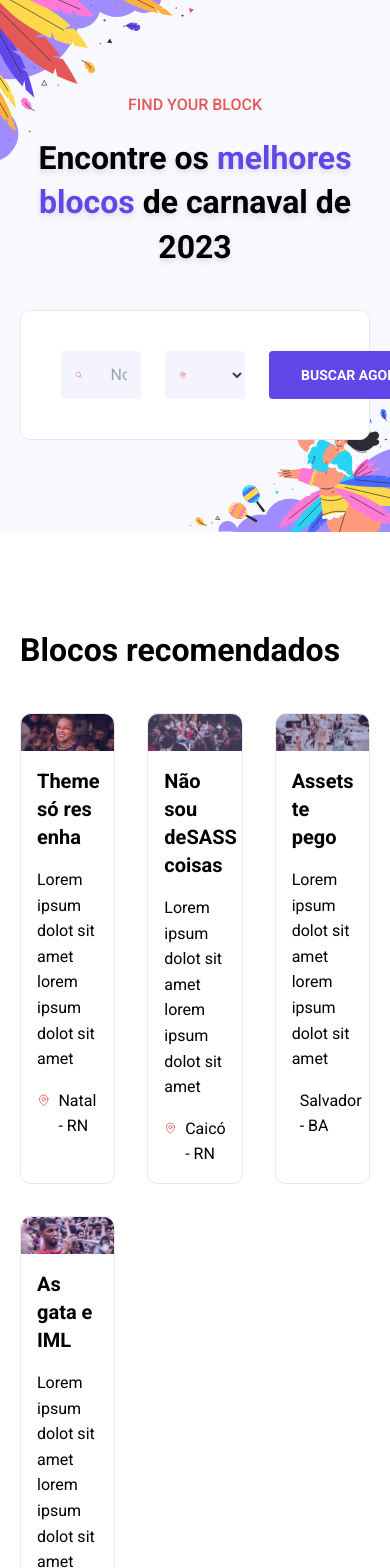
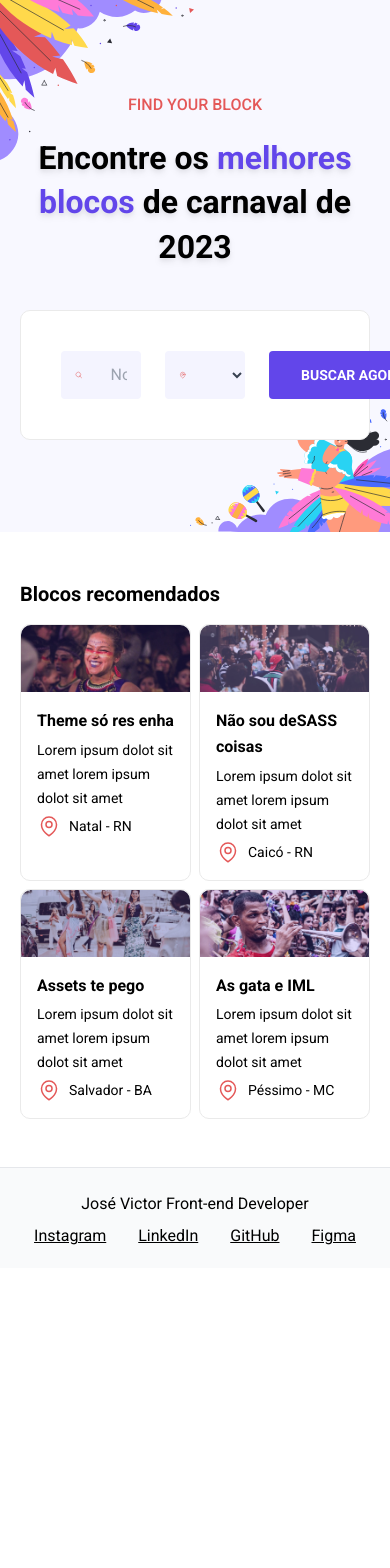
Before and after one commit to victormedeiros1/carnaval-bora-codar-7, a React (Vite) app: page / in a window 390 px wide. Shown: the top 1568 px of the page. After the commit the page ends 1268 px from the top, so only its background shows below. Built offline with nearby package versions, Linux system fonts and the light colour scheme.

Commit message:
feat: BlocksList responsive values

```diff
--- a/src/components/BlocksList/components/Block/index.tsx
+++ b/src/components/BlocksList/components/Block/index.tsx
@@ -9,7 +9,7 @@ interface Props {
 
 export default function Block({ name, description, cover, location }: Props) {
   return (
-    <article className="bg-white border border-[#EAEAEA] rounded-10 ">
+    <article className="bg-white border border-[#EAEAEA] rounded-10 mobile:max-w-348">
       <div>
         <img
           className="rounded-t-[10px] mr-0"
@@ -17,12 +17,12 @@ export default function Block({ name, description, cover, location }: Props) {
           alt={`Bloco ${name}`}
         />
       </div>
-      <div className="flex flex-col gap-4 p-4">
-        <h3 className="text-md font-bold">{name}</h3>
-        <h4 className="text-sm">{description}</h4>
+      <div className="flex flex-col gap-4 p-4 mobile:gap-1">
+        <h3 className="text-md font-bold mobile:text-sm">{name}</h3>
+        <h4 className="text-sm mobile:text-xs">{description}</h4>
         <div className="flex">
           <MapPinIcon className="h-6 w-6 text-red mr-2 " />
-          <h5 className="text-sm">{location}</h5>
+          <h5 className="text-sm mobile:text-xs">{location}</h5>
         </div>
       </div>
     </article>
--- a/src/components/BlocksList/index.tsx
+++ b/src/components/BlocksList/index.tsx
@@ -16,12 +16,14 @@ export default function BlocksList() {
   // if (!blocks) return <Loading />;
 
   return (
-    <section className="max-w-[78.5rem] mx-auto my-24 px-5">
-      <header className="mb-10">
-        <h3 className="text-lg font-bold">Blocos recomendados</h3>
+    <section className="max-w-[78.5rem] mx-auto my-24 px-5 mobile:my-12">
+      <header className="mb-10 mobile:mb-4">
+        <h3 className="text-lg font-bold mobile:text-md">
+          Blocos recomendados
+        </h3>
       </header>
       {visibleBlocks.length > 0 ? (
-        <div className="grid grid-cols-3 gap-8">
+        <div className="grid grid-cols-3 gap-8 mobile:gap-2 mobile:grid-cols-2 mobilexs:grid-cols-1">
           {visibleBlocks?.map(({ id, name, description, cover, location }) => (
             <Block
               key={id}
```
